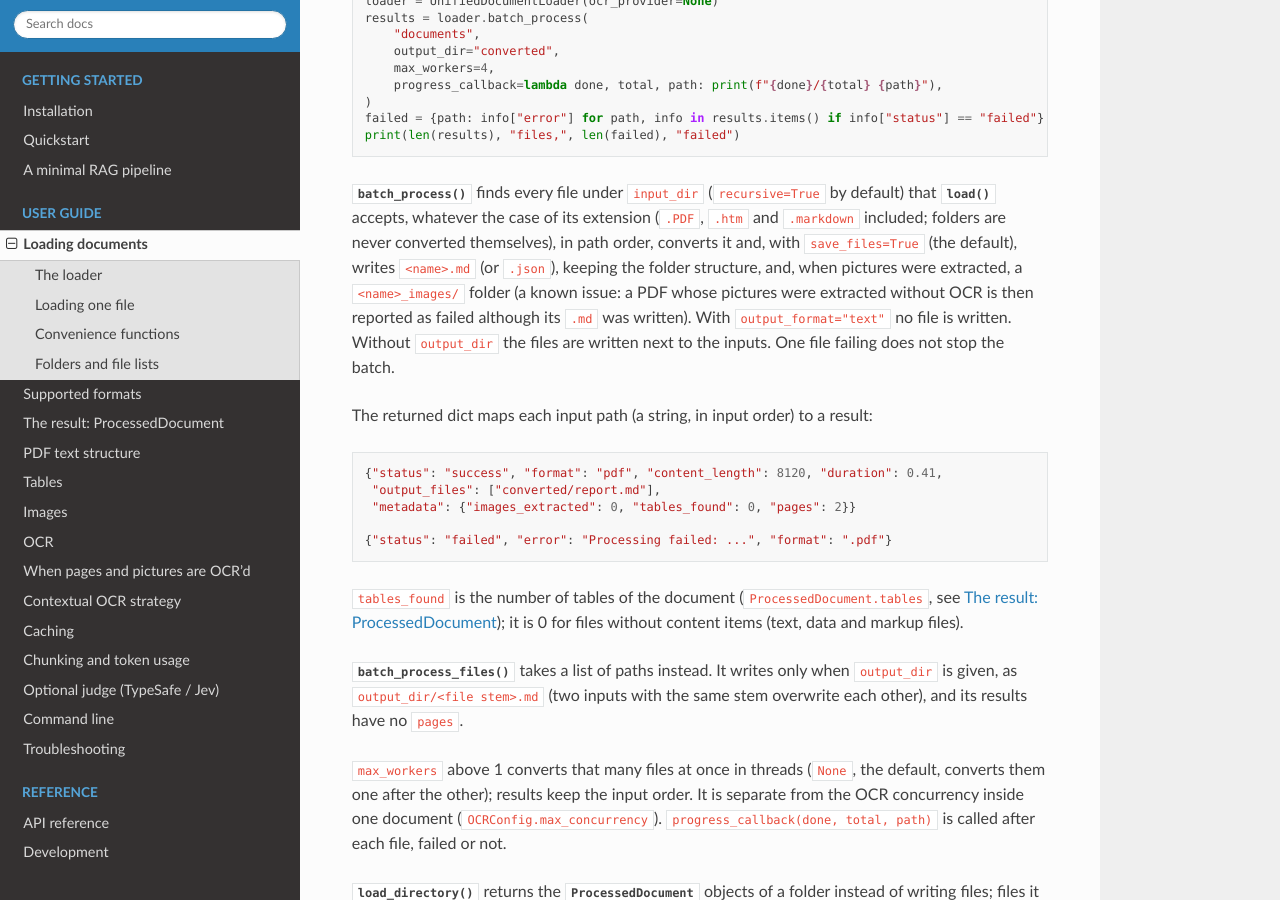
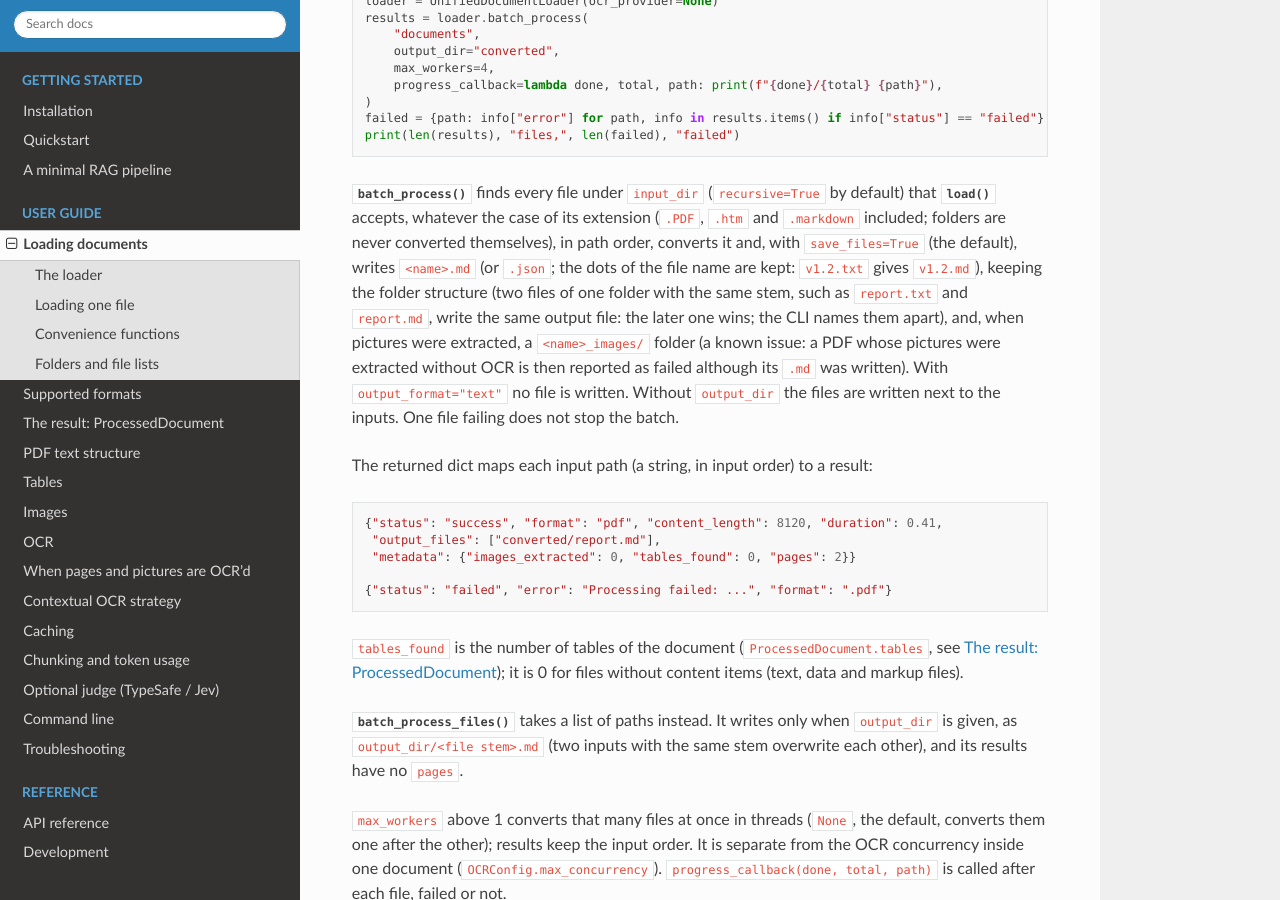
Before and after one commit to luisleo526/doc2mark, a Sphinx documentation site: the page built from docs/loading.rst, in a window 1280 px wide and 900 px high, scrolled down 2402 px. Built offline with Sphinx 7.4.7 and the Read the Docs theme 3.1.0, drawn with Linux system fonts in a browser that asks for light colours.

Commit message:
fix(formats): batch_process output names keep the dots of the input name; docs and changelog
Co-Authored-By: Claude Sonnet 5.5 <noreply@anthropic.com>

```diff
--- a/docs/loading.rst
+++ b/docs/loading.rst
@@ -116,7 +116,10 @@ Folders and file lists
 (``recursive=True`` by default) that :meth:`~doc2mark.UnifiedDocumentLoader.load` accepts,
 whatever the case of its extension (``.PDF``, ``.htm`` and ``.markdown`` included; folders are
 never converted themselves), in path order, converts it and, with ``save_files=True`` (the
-default), writes ``<name>.md`` (or ``.json``), keeping the folder structure, and, when pictures
+default), writes ``<name>.md`` (or ``.json``; the dots of the file name are kept: ``v1.2.txt`` gives
+``v1.2.md``), keeping the folder structure (two files of one folder with the same stem, such as
+``report.txt`` and ``report.md``, write the same output file: the later one wins; the CLI names
+them apart), and, when pictures
 were extracted, a ``<name>_images/`` folder (a known issue: a PDF whose pictures were extracted
 without OCR is then reported as failed although its ``.md`` was written). With
 ``output_format="text"`` no file is written. Without ``output_dir`` the files are written next to
```
Also changed, not shown: CHANGELOG.md (+3 -0 lines), 1 other file.
